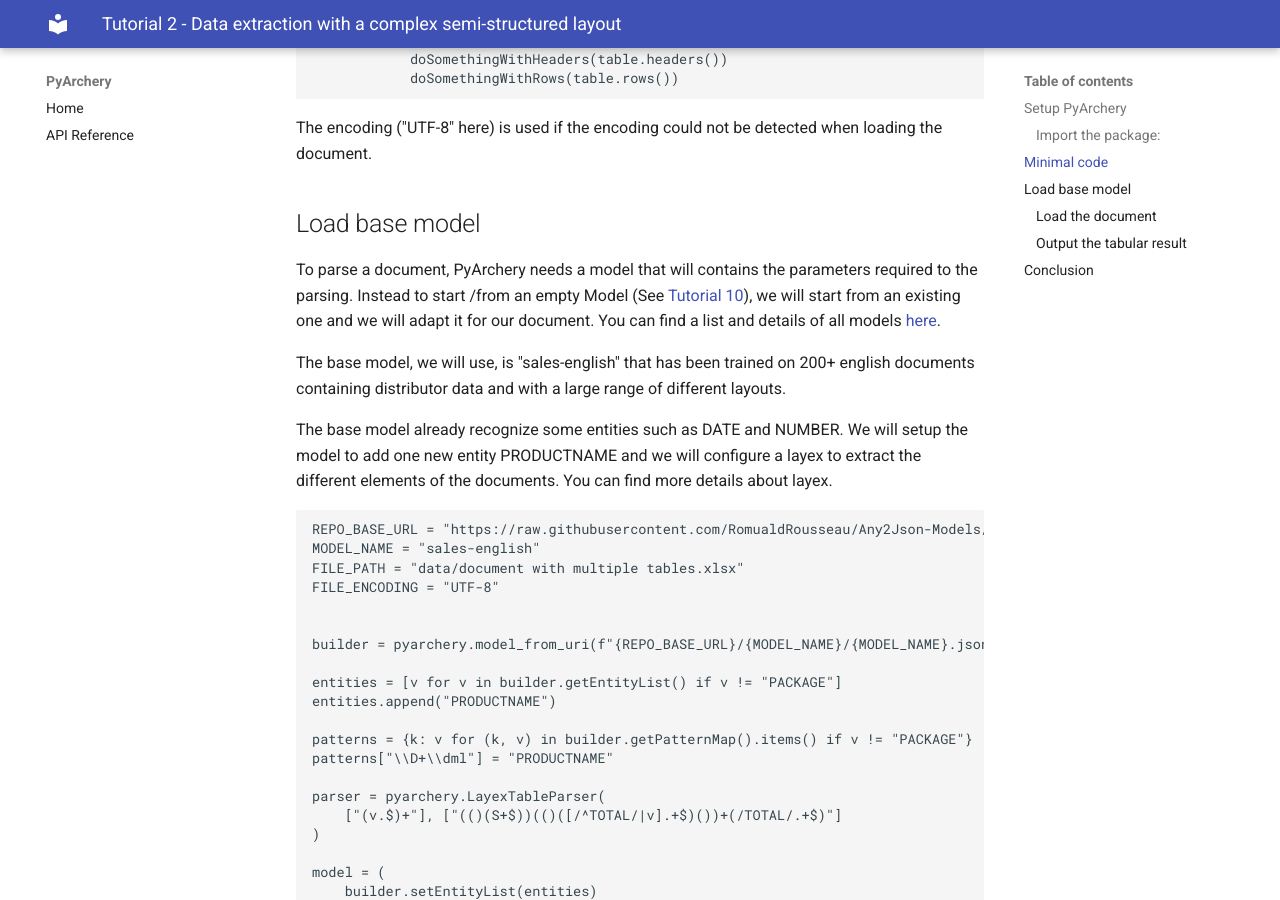
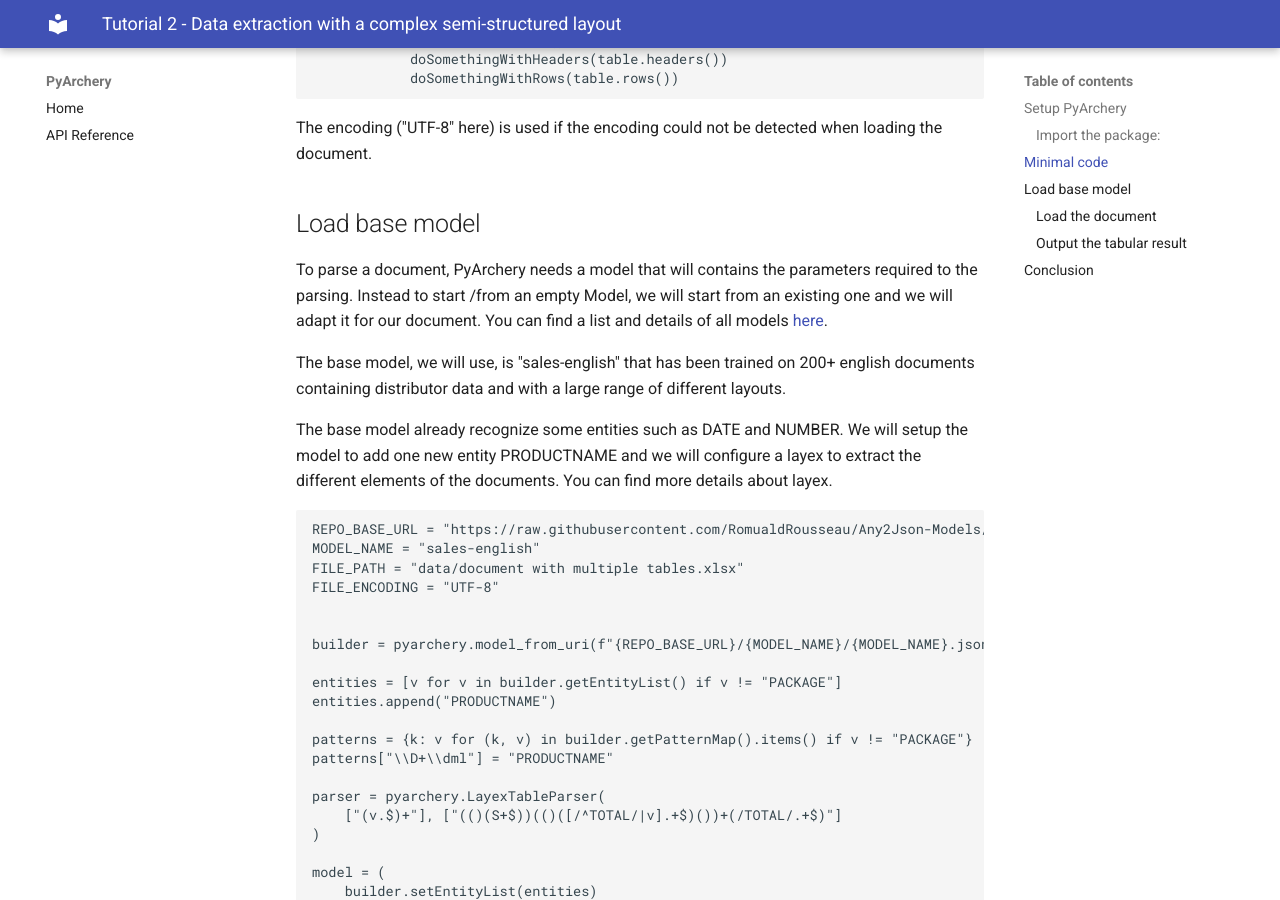
Before and after one commit to RomualdRousseau/PyAny2Json, an MkDocs documentation site: the page built from docs/tutorial_2.md, in a window 1280 px wide and 900 px high, scrolled down 1196 px. Built offline with MkDocs 1.6.1 and Material for MkDocs 9.7.7, drawn with Linux system fonts in a browser that asks for light colours.

Commit message:
docs: Fix tutorials

```diff
--- a/docs/tutorial_2.md
+++ b/docs/tutorial_2.md
@@ -35,7 +35,7 @@ The encoding ("UTF-8" here) is used if the encoding could not be detected when l
 ## Load base model
 
 To parse a document, PyArchery needs a model that will contains the parameters required to the parsing. Instead to start
-/from an empty Model (See [Tutorial 10](tutorial_10.md)), we will start from an existing one and we will adapt it for our document. You can find a list and details of all models [here](https://github.com/RomualdRousseau/Archeryarchery-models).
+/from an empty Model, we will start from an existing one and we will adapt it for our document. You can find a list and details of all models [here](https://github.com/RomualdRousseau/Archeryarchery-models).
 
 The base model, we will use, is "sales-english" that has been trained on 200+ english documents containing distributor
 data and with a large range of different layouts.
```
Also changed, not shown: docs/api.md (+10 -6 lines).
